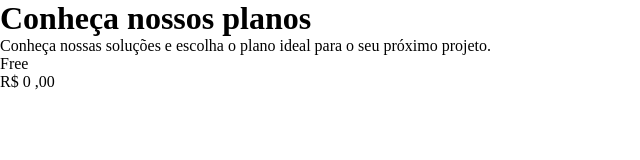
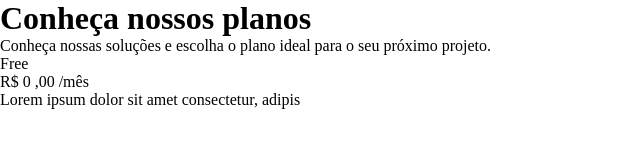
Before and after one commit to eurenatolima/pricing-table, a plain HTML site: page index.html in a window 1280 px wide. Shown: the whole page, without its empty margins (0-640 px from the left). Drawn offline with Linux system fonts and the light colour scheme.

Commit message:
Add files via upload

```diff
--- a/index.html
+++ b/index.html
@@ -31,7 +31,11 @@
         <div class="price">
           <span class="main-price">R$ 0</span>
           <span class="secundary-price">,00</span>
+          <span class="month">/mês</span>
         </div>
+        <span class="description">
+          Lorem ipsum dolor sit amet consectetur, adipis
+        </span>
       </div>
     </main>
   </body>
```
